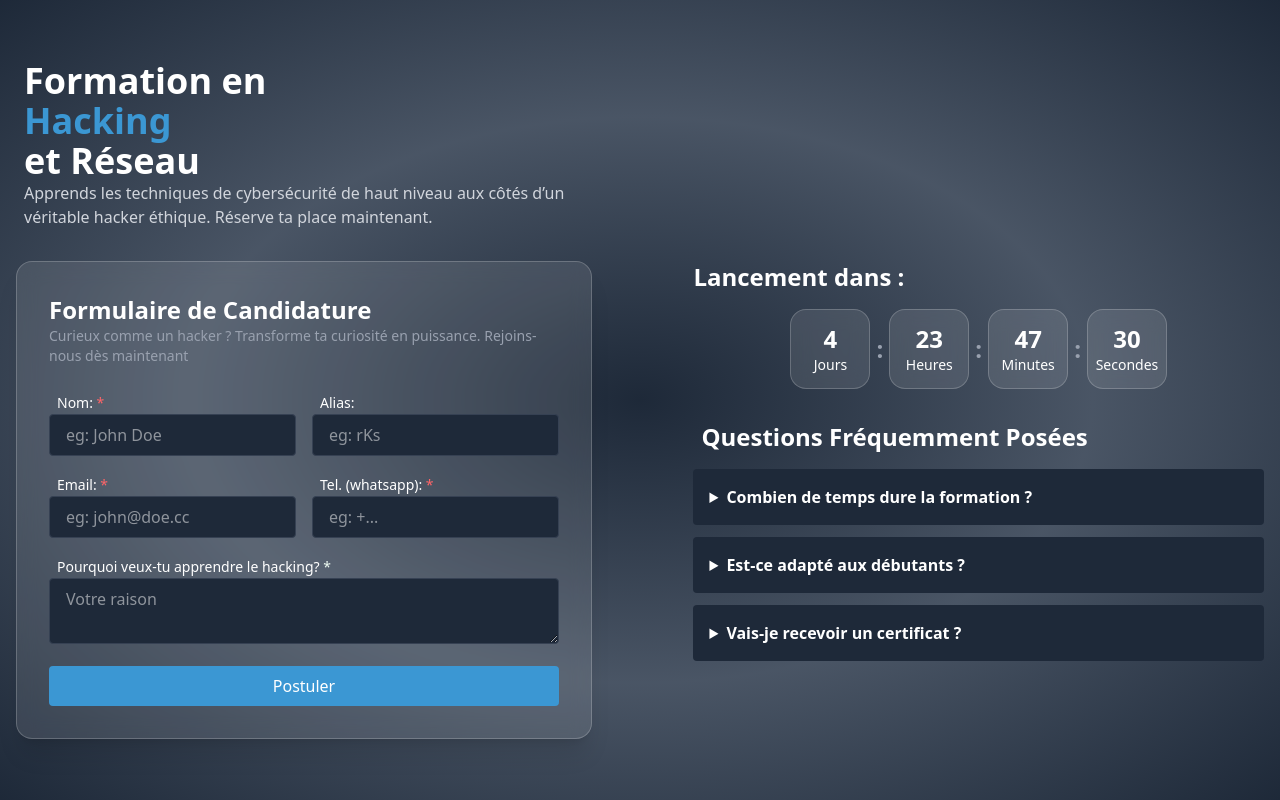
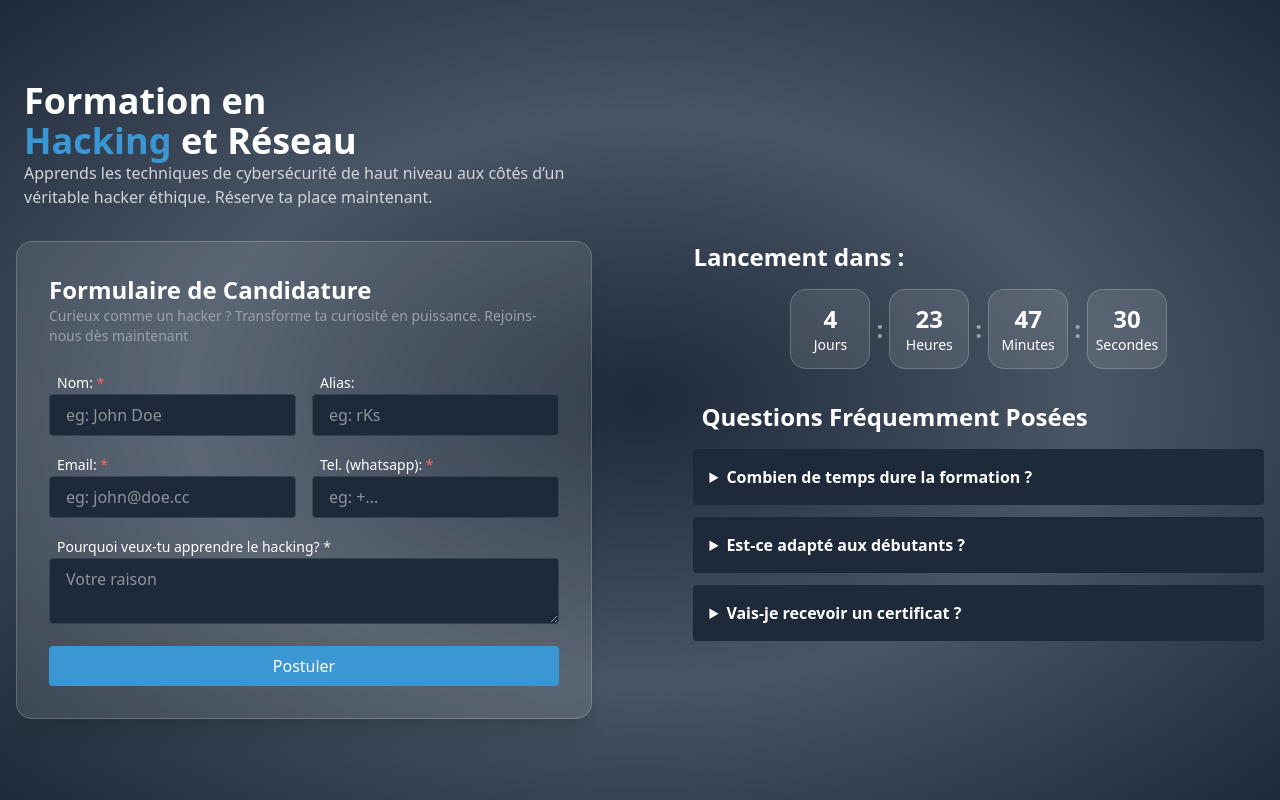
Before and after one commit to red-x0x/training, a plain HTML site: page index.html in a window 1280 px wide. Drawn offline with nearby package versions, Linux system fonts and the light colour scheme.

Commit message:
Update index.html

```diff
--- a/index.html
+++ b/index.html
@@ -30,7 +30,7 @@
 <body x-data="app" x-init="initialize('2025-06-30T16:00:00+02:00')" class="bg-radial from-gray-800 flex flex-col justify-center via-gray-600 to-gray-800 text-white min-h-screen p-4">
   <div class="w-full gap-8 max-w-[80rem] mx-auto space-y-8">
     <section class="max-lg:text-center">
-      <h1 class="font-bold text-4xl px-2">Formation en <span class="text-[#3b97d3] block">Hacking</span> et Réseau</h1>
+      <h1 class="font-bold text-4xl px-2"><span class="block">Formation en</span> <span class="text-[#3b97d3]">Hacking</span> et Réseau</h1>
       <p class="text-gray-300 max-lg:mx-auto px-2 lg:max-w-[45vw] max-w-lg">Apprends les techniques de cybersécurité de
         haut niveau aux côtés d’un véritable
         hacker
```
